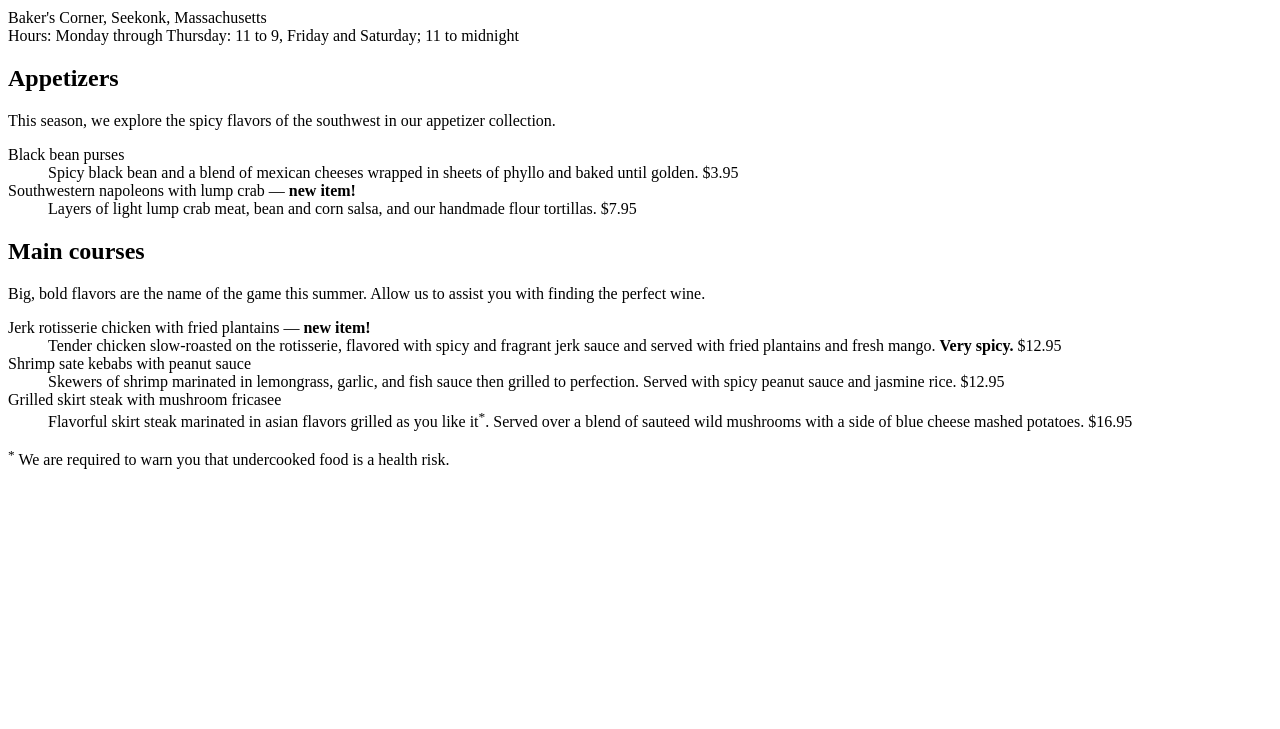
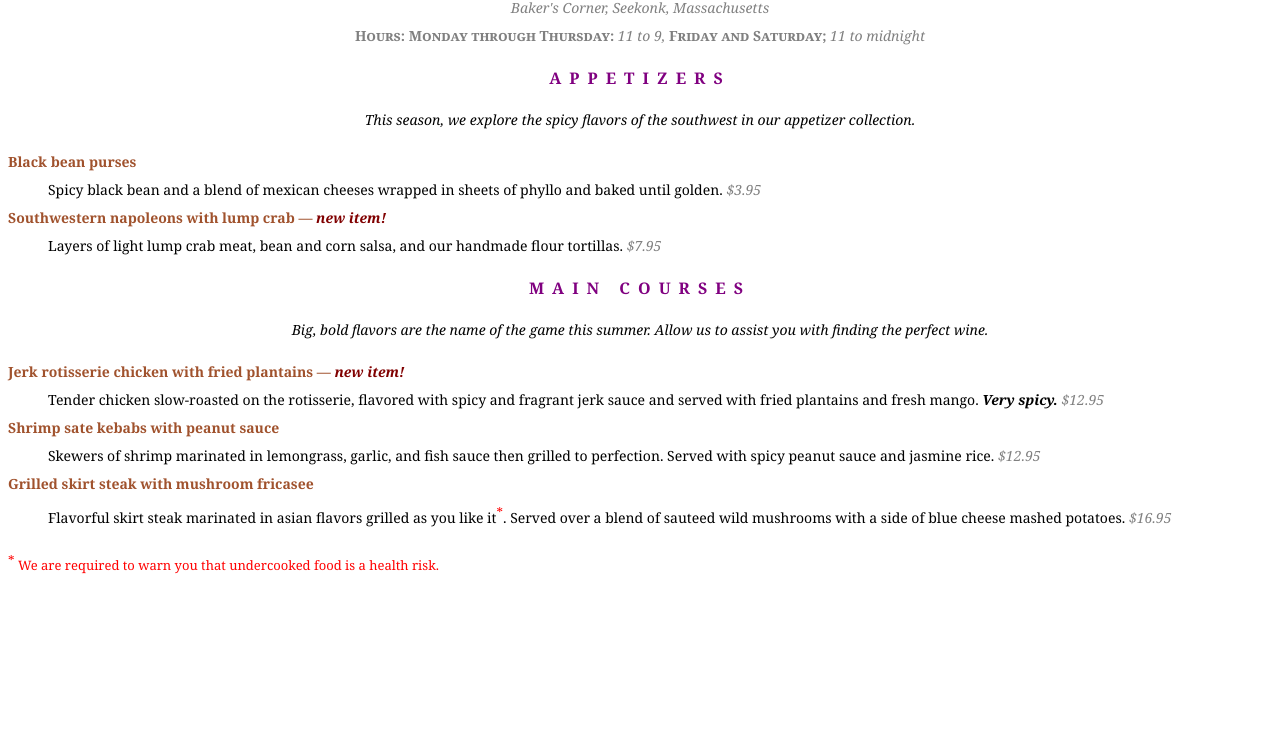
Before and after one commit to anthonycaso/learning-web-design, a plain HTML site: page bistro/menu.html in a window 1280 px wide. Shown: the part 71-800 px from the top of the page. Drawn offline with Linux system fonts and the light colour scheme; a web font is replaced by a local one.

Commit message:
Completed 12.1 - 12.3

```diff
--- a/bistro/menu.html
+++ b/bistro/menu.html
@@ -2,10 +2,52 @@
 <html>
 
 <head>
+
 <meta charset="utf-8">
 <title>Black Goose Bistro Summer Menu</title>
+<link href='http://fonts.googleapis.com/css?family=Marko+One' rel='stylesheet'>
 
+
+<style>
+ body {
+font-family: Georgia, serif; font-size: 100%; line-height: 1.75em;
+}
+ p, dl {
+font-size: .875em;}
+ h1 {
+font: bold 1.5em "Marko One", Georgia, serif; color: purple;
+text-shadow: .1em .1em .2em lightslategray;}
+ h2 {
+font-size: 1em; text-transform: uppercase; letter-spacing: .5em; color: purple;
+}
+ dt {
+font-weight: bold;
+color: sienna; }
+strong {
+font-style: italic;}
+ dt strong {
+color: maroon; }
+#info p {
+font-style: italic;
+color: gray;}
+ .price {
+font-family: Georgia, serif; font-style: italic;
+color: gray;}
+ p.warning, sup {
+font-size: small;
+color: red; }
+ .label {font-weight: bold; font-variant: small-caps; font-style: normal;
+}
+ h1, h2, #info {
+text-align: center; }
+h2 + p {
+text-align: center;
+font-style: italic; }
+
+</style>
 </head>
+
+
 
 <body>
 
@@ -37,7 +79,7 @@
 
 <dl>
 
-<dt class="newitem">Jerk rotisserie chicken with fried plantains &mdash; <strong>new item!</strong></dt>
+<dt strong { font-style: italic;} class="newitem">Jerk rotisserie chicken with fried plantains &mdash; <strong>new item!</strong></dt>
 <dd>Tender chicken slow-roasted on the rotisserie, flavored with spicy and fragrant jerk sauce and served with fried plantains and fresh mango. <strong>Very spicy.</strong> <span class="price">$12.95</span></dd>
 
 <dt>Shrimp sate kebabs with peanut sauce</dt>
```
